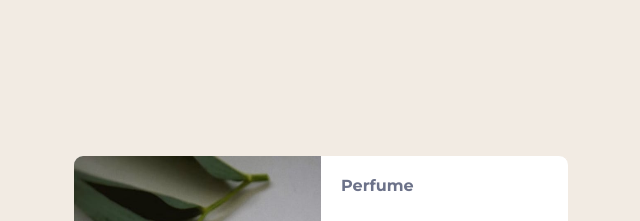
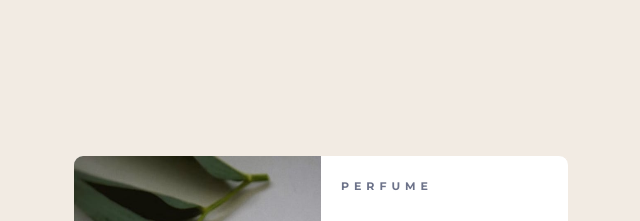
Before and after one commit to tannguyenk3/product-preview-card-component-main, a plain HTML site: page index.html in a window 1280 px wide. Shown: the top 221 px of the page, 319-959 px from the left. Drawn offline with Linux system fonts and the light colour scheme.

Commit message:
index.css

```diff
--- a/index.css
+++ b/index.css
@@ -34,10 +34,12 @@ body {
     padding: 20px
 }
 
-.text-properties span {
+.text-properties .text {
     font-family: "Montserrat", sans-serif;
     font-size: 11px;
     color: hsl(228, 12%, 48%);
+    text-transform: uppercase;
+    letter-spacing: 5px;
 }
 
 .text-properties h2 {
```
